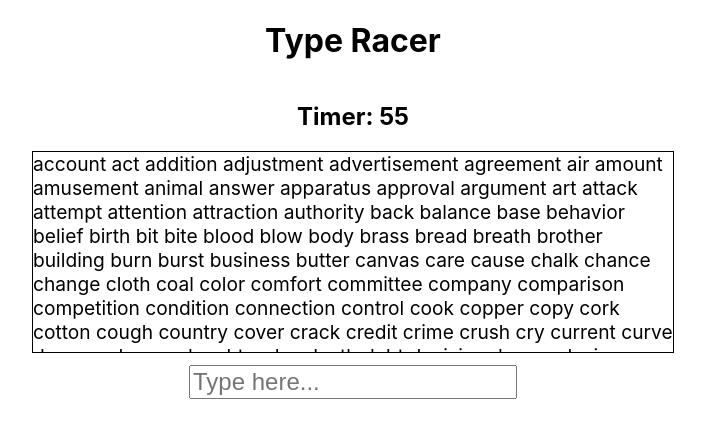
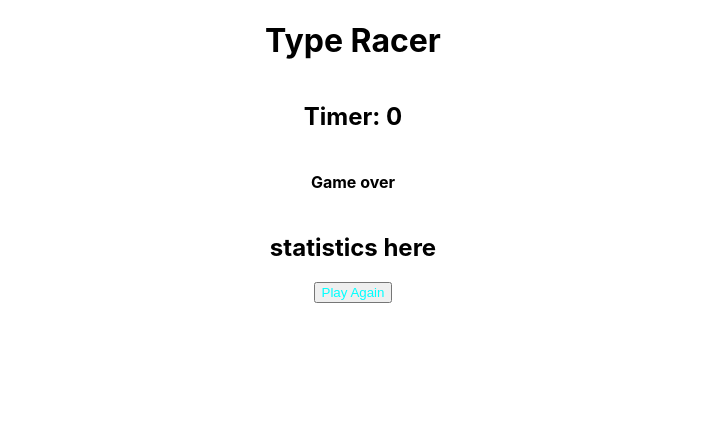
Before and after one commit to ronnahom96/type-racer, a React (Create React App) app: page / in a window 1280 px wide. Shown: the top 438 px of the page, without its empty margins (287-992 px from the left). Built offline with nearby package versions, Linux system fonts and the light colour scheme.

Commit message:
update app to use game over

```diff
--- a/src/App.tsx
+++ b/src/App.tsx
@@ -1,18 +1,24 @@
 import React from "react";
 import "./App.css";
 import words from "./assets/words.json";
+import GameOver from "./components/gameOver/gameOver";
 import WordList from "./components/wordList/wordList";
 import { useTimer } from "./hooks/useTimer";
 
 const App: React.FC = () => {
-  const [timer, isTimerActive, setIsTimerActive] = useTimer(60);
+  const [timer, isTimerActive, startOverTimer] = useTimer(2);
 
   return (
     <div className='container'>
       <h1 className='title'>Type Racer</h1>
       <h2 className='timer'>Timer: {timer}</h2>
-      {isTimerActive ? <WordList wordList={words} /> : <h1>Game over</h1>}
-      <input placeholder='Type here...' className='input' type='text'></input>
+      {isTimerActive ? (
+        <>
+          <WordList wordList={words} />
+          <input placeholder='Type here...' className='input' type='text'></input>
+        </>) : (
+        <GameOver handlePlayAgain={() => startOverTimer()} />
+      )}
     </div>
   );
 };
```
